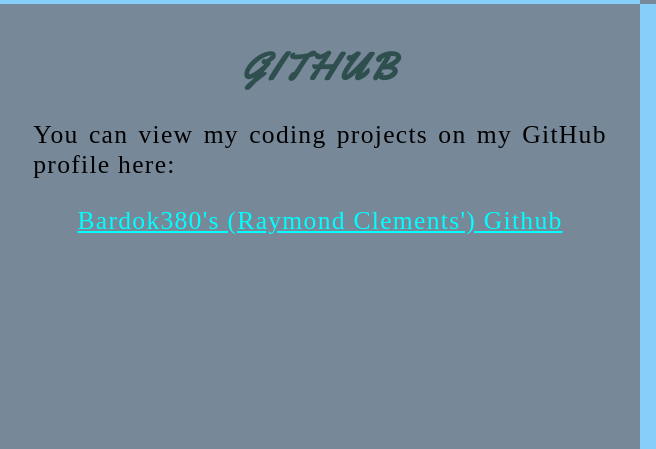
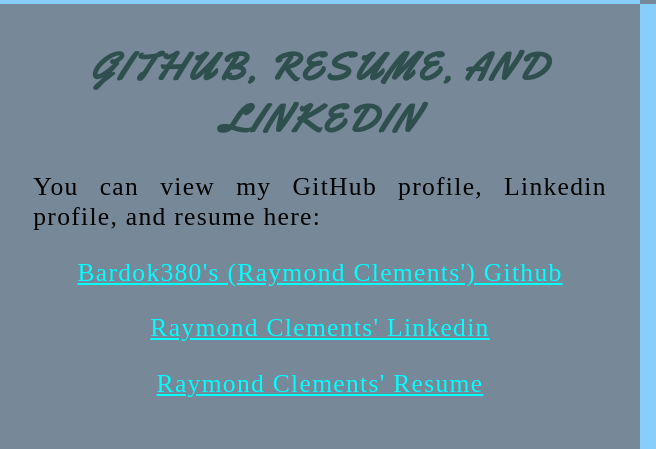
Before and after one commit to Bardok380/Bardok380.github.io, a plain HTML site: page index.html in a window 1280 px wide. Shown: the part 1849-2298 px from the top of the page, 0-656 px from the left. Drawn offline with Linux system fonts and the light colour scheme.

Commit message:
Added link to Linkedin and resume

```diff
--- a/index.html
+++ b/index.html
@@ -123,10 +123,12 @@
         <div class="Row" id="GitHub">
             <!--Left Column-->
             <div class="Column_1">
-                <h1>GitHub</h1>
-                <p>You can view my coding projects on my GitHub profile here:
+                <h1>GitHub, Resume, and Linkedin</h1>
+                <p>You can view my GitHub profile, Linkedin profile, and resume here:
                     <br>
                     <p class="center"><a href="https://github.com/Bardok380" target="_blank">Bardok380's (Raymond Clements') Github</a></p>
+                    <p class="center"><a href="https://www.linkedin.com/in/raymond-clements" target="_blank">Raymond Clements' Linkedin</a></p>
+                    <p class="center"><a href="https://docs.google.com/document/d/1LR61i2xzowf9GJ7rV0sqckBgtY-mNGQf/edit?usp=sharing&ouid=104969718061551414924&rtpof=true&sd=true" target="_blank">Raymond Clements' Resume</a></p>
                 </p>
             </div>
             <!--Right column-->
```
